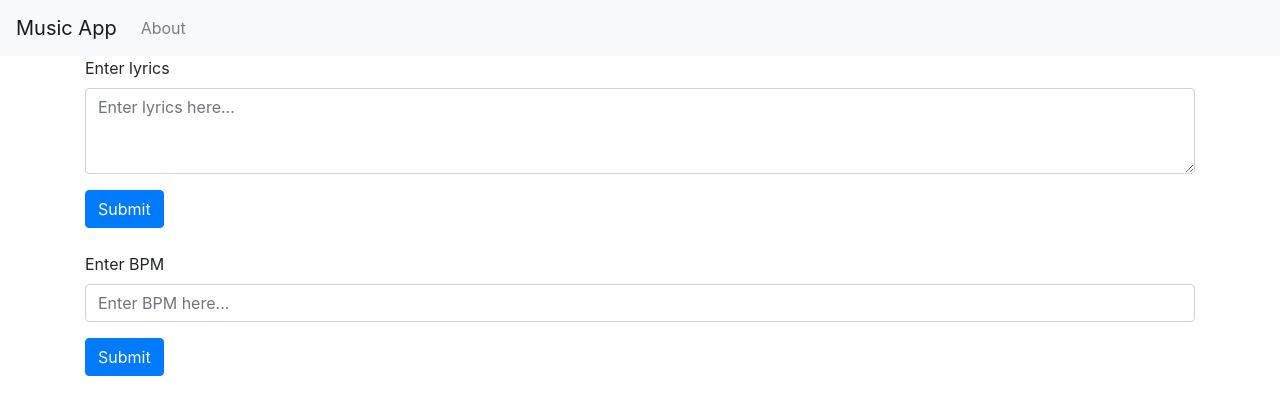
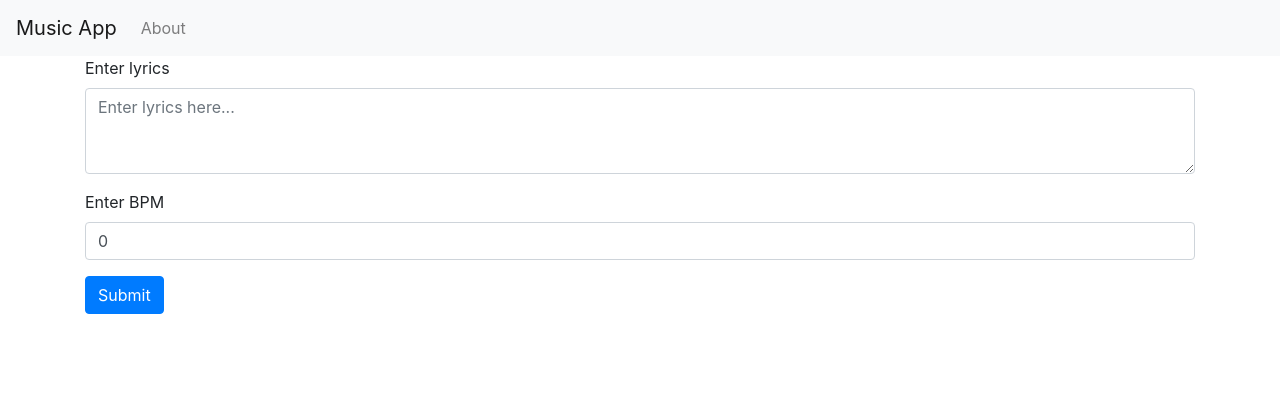
Before and after one commit to rohan7212/SongSearcher, a React (Create React App) app: page / in a window 1280 px wide. Shown: the top 414 px of the page. Built offline with nearby package versions, Linux system fonts and the light colour scheme.

Commit message:
Search by BPM

```diff
--- a/package.json
+++ b/package.json
@@ -8,6 +8,7 @@
     "@testing-library/user-event": "^7.2.1",
     "album-art": "^2.0.2",
     "bootstrap": "^4.5.2",
+    "genius-lyrics-api": "^3.0.3",
     "musixmatch-node": "^1.0.2",
     "react": "^16.13.1",
     "react-bootstrap": "^1.3.0",
--- a/src/components/MyForm.js
+++ b/src/components/MyForm.js
@@ -1,12 +1,17 @@
 import React, { Component } from "react";
-import { Form, Button, Card, CardDeck } from "react-bootstrap";
+import { Form, Button, Card, CardDeck, Alert } from "react-bootstrap";
 import * as Musixmatch from "musixmatch-node";
 import * as albumArt from "album-art";
+import { getLyrics, getSong } from "genius-lyrics-api";
 
 //implement piano bpm inputer --> toggle switch
 //algorithm to compare two arrays
 //input genre
 //input time signature
+
+//9-GXJ4Xrxl2JxwhJCv1Sr_Qsoh6LqfYj-ZHWLtcYf-WNIdsnMnV2i62SKj8Pz7RTvSfVZ0KAsvp_dWNgCnZ5VA <--secret
+//dO0b7x1qji4SPXZw9AX9C5f2bT-F9WbwLrE9ao3IFwWfeIjMfzUXueHsKMsj6aEf <-- token
+//M7vuA_L-_x3zZEkS3zbXne-Dmwhio7vJ4Y4Q7G5RPREEb2N8WuYE8OYIYzkcwMWH <-- id
 
 export default class MyForm extends Component {
   constructor(props) {
@@ -15,6 +20,8 @@ export default class MyForm extends Component {
       lyrics: "",
       song: [],
       albumArts: [],
+      hideAlert: true,
+      bpm: 0,
     };
     this.handleLyricsChange = this.handleLyricsChange.bind(this);
     this.handleSubmit = this.handleSubmit.bind(this);
@@ -29,25 +36,78 @@ export default class MyForm extends Component {
   async handleSubmit(event) {
     event.preventDefault();
     const mxm = new Musixmatch("179e0011e5cff7cbbc059b9ebb27ce57");
+    if (this.state.lyrics === "" && this.state.bpm === 0) {
+      this.setState({ hideAlert: false });
+    } else if (this.state.bpm === 0) {
       const foundSong = await mxm.searchTrack({
         q_lyrics: this.state.lyrics,
         s_track_rating: "desc",
       });
       this.setState({
-      song: foundSong.message.body.track_list.slice(0, 5),
+        // song: foundSong.message.body.track_list.slice(0, 5),
       });
+      const tempSongs = [];
+      for (var i = 0; i < 5; i++) {
+        const tempSong = {
+          song: foundSong.message.body.track_list[i].track.track_name,
+          artist: foundSong.message.body.track_list[i].track.artist_name,
+          album: foundSong.message.body.track_list[i].track.album_name,
+        };
+        tempSongs.push(tempSong);
+      }
+      this.setState({ song: tempSongs });
       console.log(foundSong.message.body.track_list);
       var tempAlbumArts = [];
       for (var i = 0; i < this.state.song.length; i++) {
         var url = await this.getAlbumArt(
-        foundSong.message.body.track_list[i].track.artist_name,
-        foundSong.message.body.track_list[i].track.album_name
+          this.state.song[i].artist,
+          this.state.song[i].album
         );
         tempAlbumArts.push(url);
       }
       this.setState({
         albumArts: tempAlbumArts,
       });
+    } else if (this.state.lyrics === "") {
+      console.log(this.state.bpm);
+      var response = await fetch(
+        `https://api.getsongbpm.com/tempo/?api_key=faa2dcd7d5ec93022e7ef5fb1222b8ed&bpm=${this.state.bpm}`
+      );
+      var body = await response.json();
+      console.log(response);
+      console.log(body);
+      const tempSongs = [];
+      for (var i = 0; i < 5; i++) {
+        const tempSong = {
+          song: body.tempo[i].song_title,
+          artist: body.tempo[i].artist.name,
+          album: body.tempo[i].album.title,
+        };
+        tempSongs.push(tempSong);
+      }
+      this.setState({ song: tempSongs });
+      var tempAlbumArts = [];
+      for (var i = 0; i < this.state.song.length; i++) {
+        var url = await this.getAlbumArt(
+          this.state.song[i].artist,
+          this.state.song[i].album
+        );
+        tempAlbumArts.push(url);
+      }
+      this.setState({
+        albumArts: tempAlbumArts,
+      });
+    } else {
+      const options = {
+        apiKey:
+          "dO0b7x1qji4SPXZw9AX9C5f2bT-F9WbwLrE9ao3IFwWfeIjMfzUXueHsKMsj6aEf",
+        title: "Blinding Lights",
+        artist: "The Weeknd",
+        optimizeQuery: true,
+      };
+
+      getLyrics(options).then((lyrics) => console.log(lyrics));
+    }
   }
 
   async getAlbumArt(artistName, albumName) {
@@ -89,6 +149,15 @@ export default class MyForm extends Component {
               placeholder="Enter lyrics here..."
             />
           </Form.Group>
+          <Form.Group controlId="exampleForm.ControlTextarea1">
+            <Form.Label>Enter BPM</Form.Label>
+            <Form.Control
+              type="number"
+              value={this.state.bpm}
+              onChange={(event) => this.setState({ bpm: event.target.value })}
+              placeholder="Enter BPM here..."
+            />
+          </Form.Group>
           <Button variant="primary" type="submit">
             Submit
           </Button>
@@ -103,28 +172,24 @@ export default class MyForm extends Component {
                 alt=""
               />
               <Card.Body>
-                <Card.Title>{item.track.track_name}</Card.Title>
+                <Card.Title>{item.song}</Card.Title>
                 <hr />
-                <Card.Text>{item.track.artist_name}</Card.Text>
-                <Card.Text>{item.track.album_name}</Card.Text>
+                <Card.Text>{item.artist}</Card.Text>
+                <Card.Text>{item.album}</Card.Text>
               </Card.Body>
             </Card>
           ))}
         </CardDeck>
-        <Form onSubmit={this.handleBPMSubmit}>
-          <Form.Group controlId="exampleForm.ControlTextarea1">
-            <Form.Label>Enter BPM</Form.Label>
-            <Form.Control
-              type="number"
-              value={this.state.bpm}
-              onChange={(event) => this.setState({ bpm: event.target.value })}
-              placeholder="Enter BPM here..."
-            />
-          </Form.Group>
-          <Button variant="primary" type="submit">
-            Submit
-          </Button>
-        </Form>
+        <br />
+        <Alert
+          variant="danger"
+          hidden={this.state.hideAlert}
+          onClose={() => this.setState({ hideAlert: true })}
+          dismissible
+        >
+          <Alert.Heading>Oh snap! You got an error!</Alert.Heading>
+          <p>Please enter an input in the fields.</p>
+        </Alert>
       </div>
     );
   }
```
Also changed, not shown: 1 other file (tests, documents, lock files or other folders). Lines whose indentation alone changed are shown as unchanged.
